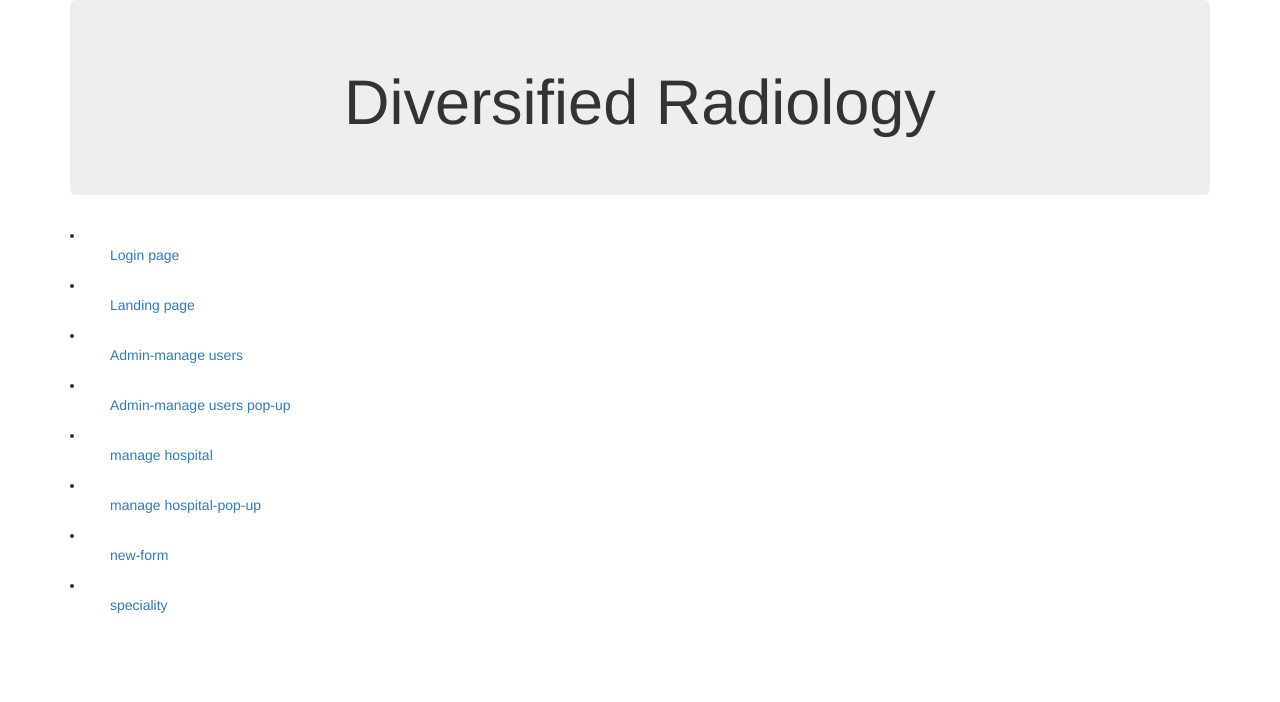
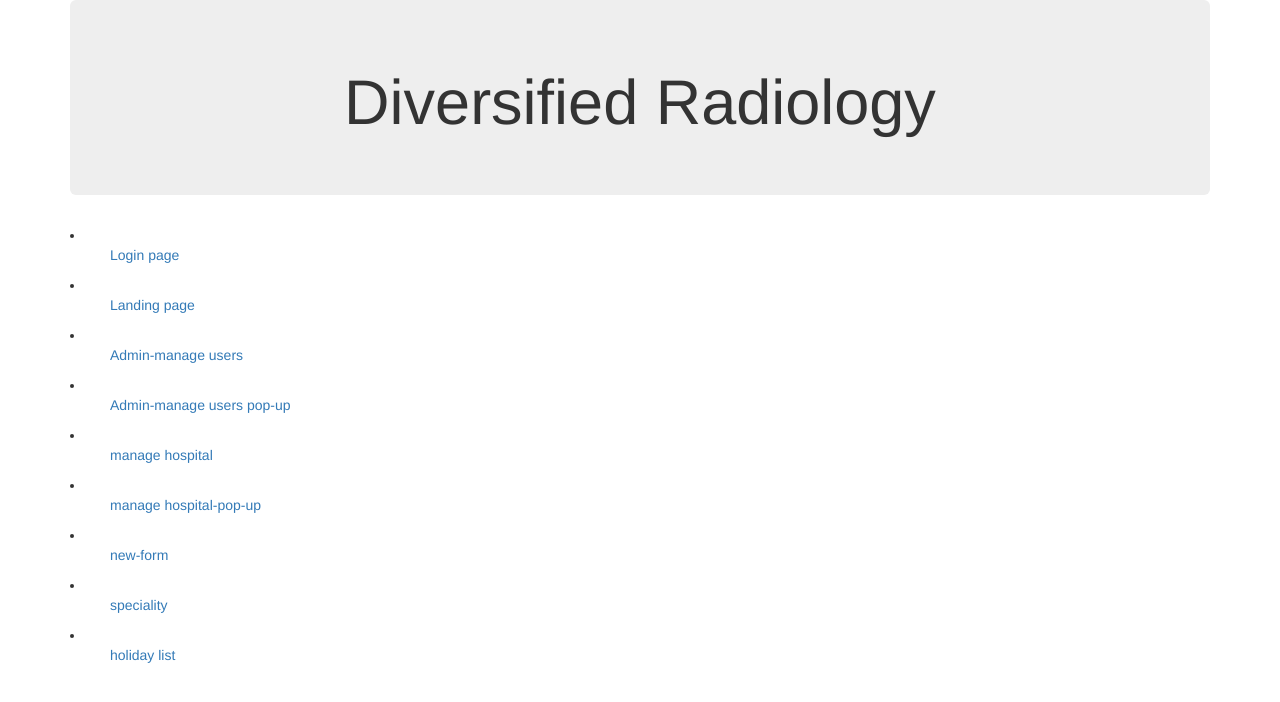
Before and after one commit to shepleasure/Diversified-Radiology, a plain HTML site: page index.html in a window 1280 px wide. Drawn offline with nearby package versions, Linux system fonts and the light colour scheme.

Commit message:
holiday list

```diff
--- a/index.html
+++ b/index.html
@@ -38,6 +38,9 @@
 				<li>
 					<ul><a href="speciality.html" target="_blank">speciality</a></ul>
 				</li>
+				<li>
+					<ul><a href="holiday-list.html" target="_blank">holiday list</a></ul>
+				</li>
 			</div>
 		</div>
 	</div>
```
